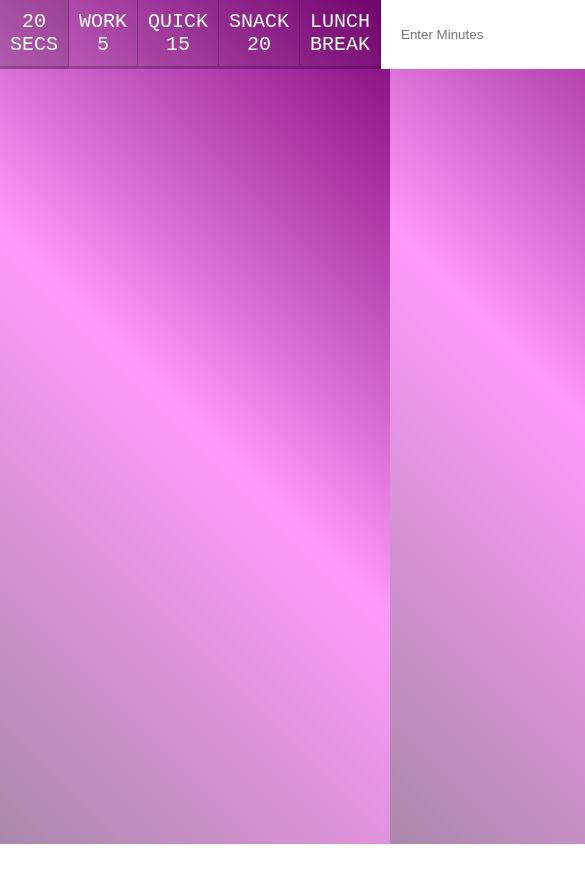
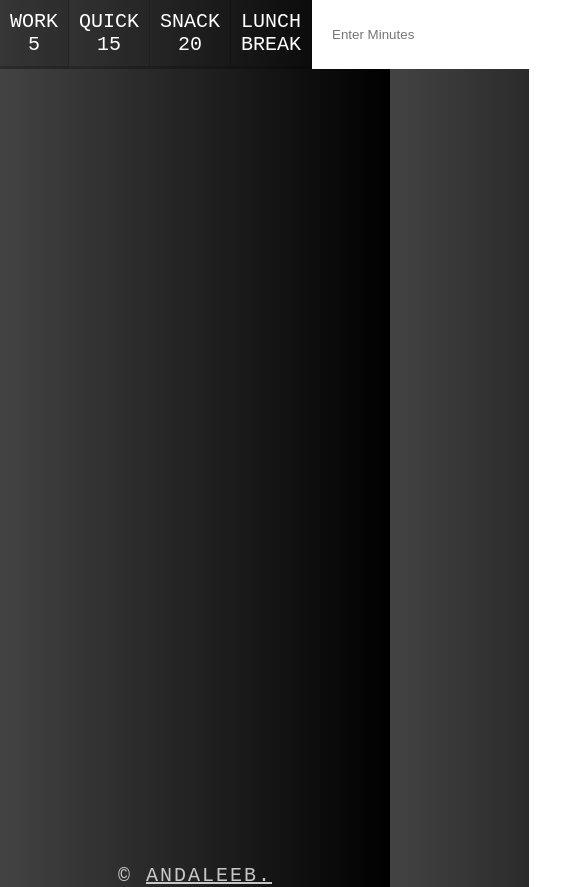
Before and after one commit to f4zza/countdown_timer, a plain HTML site: page index.html in a window 390 px wide. Shown: the whole page, 585 px wide, since content can reach past the window. Before the commit the page ends 844 px from the top, so only its background shows below. Drawn offline with Linux system fonts and the light colour scheme.

Commit message:
finishes

```diff
--- a/css/style.css
+++ b/css/style.css
@@ -1,8 +1,10 @@
 html {
     box-sizing: border-box;
     font-size: 10px;
-    background: #AA88AA;
-    background: linear-gradient(45deg,  #AA88AA 0%,#FF99FA 50%,#7C0277 100%);
+    /* background: #AA88AA; */
+    background: #000000;  /* fallback for old browsers */
+    background: -webkit-linear-gradient(to right, #434343, #000000);  /* Chrome 10-25, Safari 5.1-6 */
+    background: linear-gradient(to right, #434343, #000000); /* W3C, IE 10+/ Edge, Firefox 16+, Chrome 26+, Opera 12+, Safari 7+ */
   }
 
   *, *:before, *:after {
@@ -80,3 +82,39 @@ html {
     font-size: 4rem;
     color: white;
   }
+  #footer {
+		width: 100%;
+		max-width: 100%;
+		margin-top: 2rem;
+		text-align: center;
+    color: white;
+    font-size: 4rem;
+	}
+
+		#footer .copyright {
+			letter-spacing: 0.2rem;
+			font-size: 4rem;
+			opacity: 0.75;
+			margin-bottom: 0;
+			text-transform: uppercase;
+		}
+    #footer a{
+      color: white;
+    }
+
+@media screen and (max-width:500px){
+  .display__end-time{
+    font-size: 4rem;
+    color: white;
+  }
+  .display__time-left{
+    font-size: 4rem;
+    color: white;
+    font-weight: bold;
+  }
+
+  #footer, #footer .copyright{
+    font-size: 2rem;
+    color: white;
+  }
+}
--- a/index.html
+++ b/index.html
@@ -10,7 +10,7 @@
 <body>
     <div class="timer">
         <div class="timer__controls">
-          <button data-time="20" class="timer__button">20 Secs</button>
+          <!-- <button data-time="20" class="timer__button">20 Secs</button> -->
           <button data-time="300" class="timer__button">Work 5</button>
           <button data-time="900" class="timer__button">Quick 15</button>
           <button data-time="1200" class="timer__button">Snack 20</button>
@@ -24,7 +24,9 @@
           <p class="display__end-time"></p>
         </div>
       </div>
-
+      <footer id="footer">
+        <p class="copyright">&copy; <a href="https://andaleeb.net" target="_blank">Andaleeb.</a></p>
+      </footer>
     <script src="js/main.js"></script>
 </body>
 </html>
```
